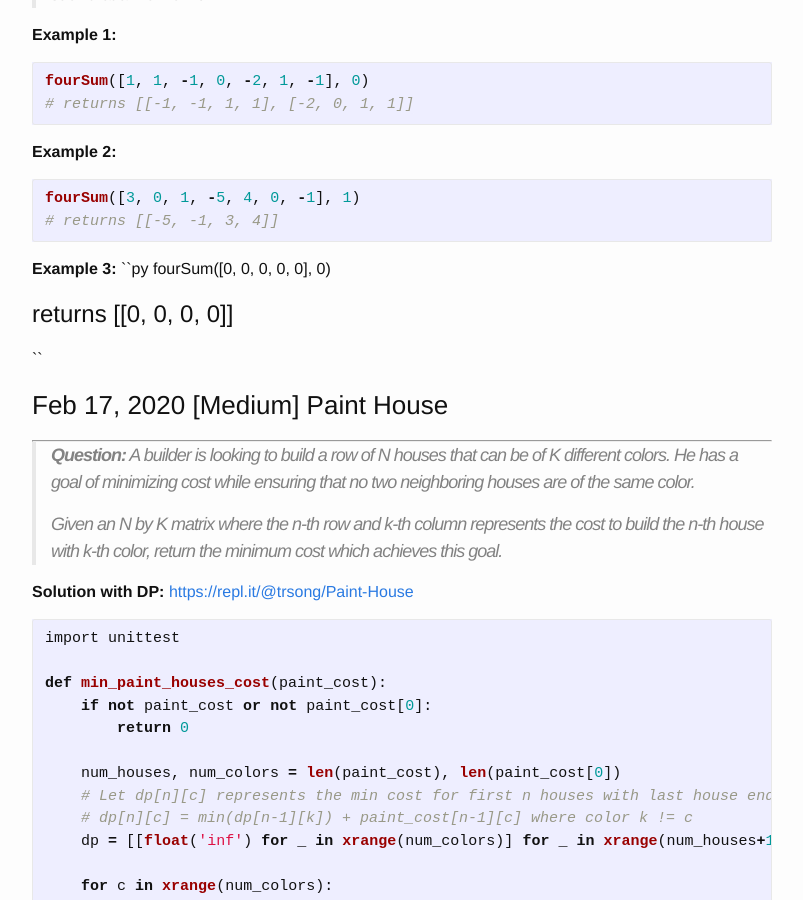
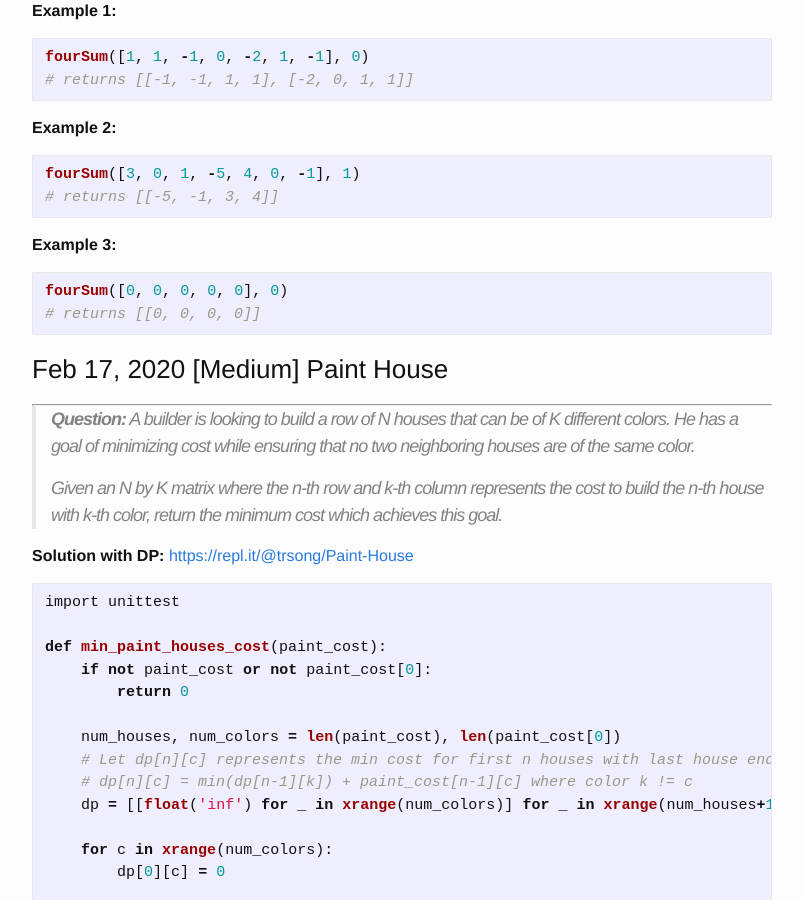
Before and after one commit to trsong/trsong.github.io, a Jekyll site: the page built from _posts/2020-02-01-DailyQuestionsFeb.md, in a window 1280 px wide and 900 px high, scrolled down 1057 px. Shown: the whole window, without its empty margins (238-1041 px from the left). Built offline with Jekyll 4.4.1, drawn with Linux system fonts in a browser that asks for light colours; some of the changed text lies outside the part shown.

Commit message:
Fix Style Error in previous checkin

````diff
--- a/_posts/2020-02-01-DailyQuestionsFeb.md
+++ b/_posts/2020-02-01-DailyQuestionsFeb.md
@@ -36,10 +36,10 @@ fourSum([3, 0, 1, -5, 4, 0, -1], 1)
 ```
 
 **Example 3:**
-``py
+```py
 fourSum([0, 0, 0, 0, 0], 0)
 # returns [[0, 0, 0, 0]]
-``
+```
 
 ### Feb 17, 2020 \[Medium\] Paint House
 ---
````
